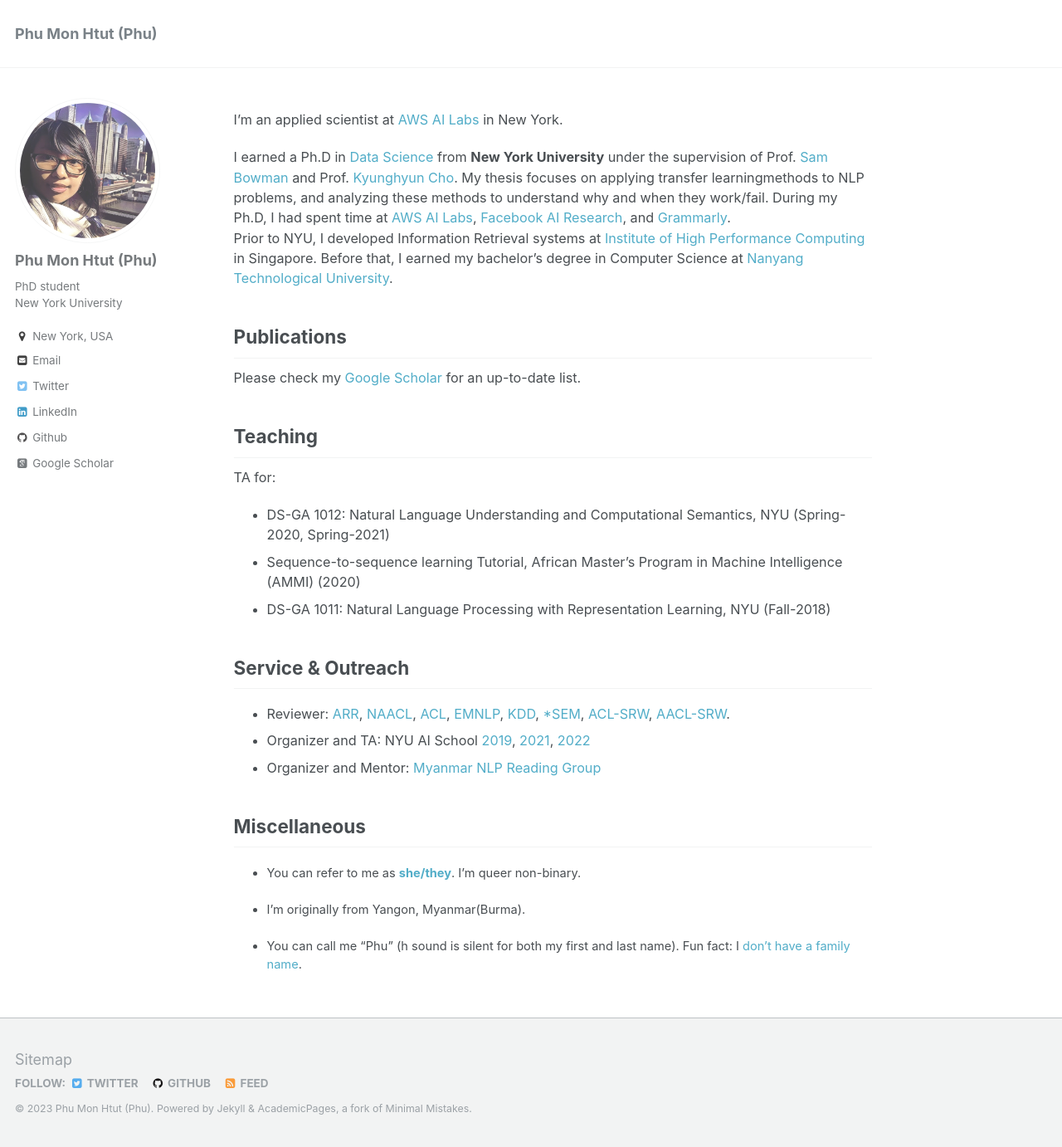
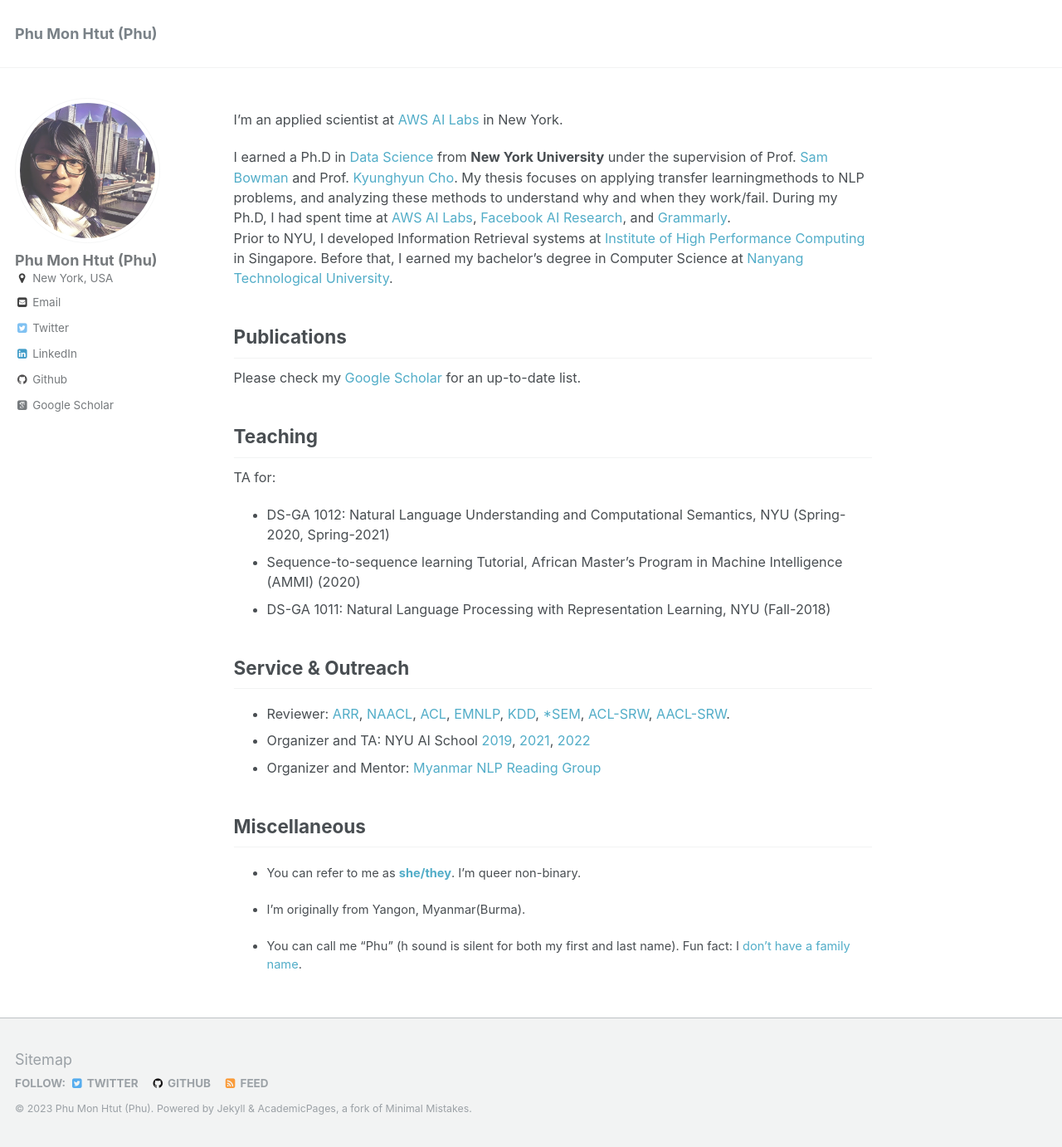
Before and after one commit to phu-pmh/phu-pmh.github.io, a Jekyll site: the page built from _pages/about.md, in a window 1280 px wide and 1382 px high. Shown: the whole window at 83% size. Built offline with Jekyll 4.4.1, drawn with Linux system fonts in a browser that asks for light colours; some web fonts are replaced.

Commit message:
Update _config.yml

```diff
--- a/_config.yml
+++ b/_config.yml
@@ -10,7 +10,7 @@
 title                    : "Phu Mon Htut (Phu)"
 title_separator          : "-"
 name                     : &name "Phu Mon Htut (Phu)"
-description              : &description "PhD student, New York University"
+description              : &description "Applied Scientist"
 url                      : https://phumonhtut.me # the base hostname & protocol for your site e.g. "https://mmistakes.github.io"
 baseurl                  : "" # the subpath of your site, e.g. "/blog"
 repository               : "academicpages/academicpages.github.io"
@@ -80,7 +80,7 @@
 author:
   name             : "Phu Mon Htut (Phu)"
   avatar           : "bio-photo.jpg"
-  bio              : "PhD student </br> New York University"
+  bio              :
   location         : "New York, USA"
   employer         :
   googlescholar    : "https://scholar.google.com/citations?user=5DkxC6EAAAAJ&hl=en"
```
